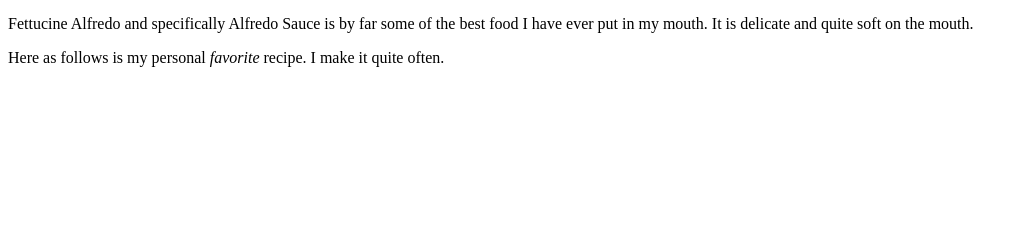
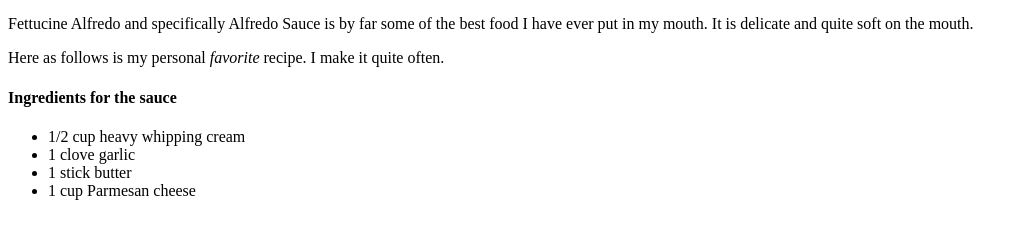
Before and after one commit to OptimumMeans/odin-recipes, a plain HTML site: page recipes/alfredo_sauce.html in a window 1280 px wide. Shown: the part 378-612 px from the top of the page, without its empty margins (0-1028 px from the left). Drawn offline with Linux system fonts and the light colour scheme.

Commit message:
Added <h4> and an unordered (<ul) tag to list (<li>)  ingredients on alfredo_sauce.html.

```diff
--- a/recipes/alfredo_sauce.html
+++ b/recipes/alfredo_sauce.html
@@ -17,5 +17,13 @@
         food I have ever put in my mouth. It is delicate and quite soft on the mouth.
     </p>
     <p>Here as follows is my personal <em>favorite</em> recipe. I make it quite often.</p>
+
+    <h4>Ingredients for the sauce</h4>
+    <ul>
+        <li>1/2 cup heavy whipping cream</li>
+        <li>1 clove garlic</li>
+        <li>1 stick butter</li>
+        <li>1 cup Parmesan cheese</li>
+    </ul>
 </body>
 </html>
```
